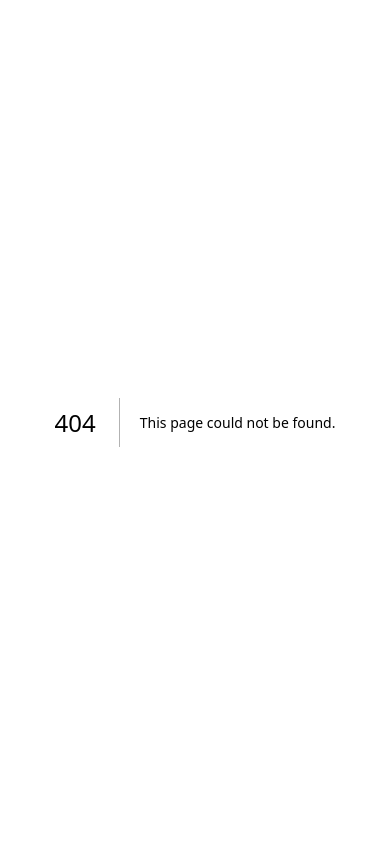
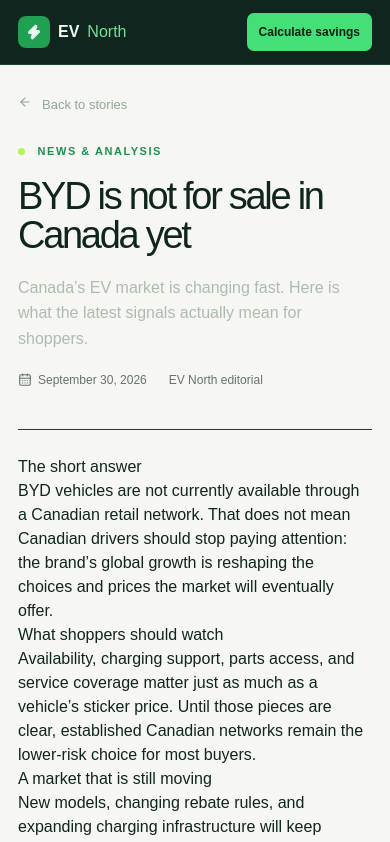
Before and after one commit to DishanH/evnorth-website-redesign, a Next.js app: page /blog/byd-not-for-sale-canada in a window 390 px wide. Before the commit this address had no page. Shown: the top 842 px of the page. Built offline with nearby package versions, Linux system fonts and the light colour scheme.

Commit message:
feat: add new blog story page and update global styles
Added a new blog story page with dynamic content and updated global CSS styles for better responsiveness.

V0-Chat-Id: q4lnqTMO3Tn

```diff
--- /dev/null
+++ b/app/blog/[slug]/page.tsx
@@ -0,0 +1,14 @@
+import { ArrowLeft, ArrowRight, CalendarDays, Zap } from 'lucide-react'
+
+const stories: Record<string, { tag: string; title: string; date: string; intro: string; sections: [string, string][] }> = {
+  'byd-not-for-sale-canada': {
+    tag: 'News & analysis', title: 'BYD is not for sale in Canada yet', date: 'September 30, 2026', intro: 'Canada’s EV market is changing fast. Here is what the latest signals actually mean for shoppers.',
+    sections: [['The short answer', 'BYD vehicles are not currently available through a Canadian retail network. That does not mean Canadian drivers should stop paying attention: the brand’s global growth is reshaping the choices and prices the market will eventually offer.'], ['What shoppers should watch', 'Availability, charging support, parts access, and service coverage matter just as much as a vehicle’s sticker price. Until those pieces are clear, established Canadian networks remain the lower-risk choice for most buyers.'], ['A market that is still moving', 'New models, changing rebate rules, and expanding charging infrastructure will keep shifting the conversation. EV North will keep tracking the practical details behind the headlines.']],
+  },
+}
+
+export default async function StoryPage({ params }: { params: Promise<{ slug: string }> }) {
+  const { slug } = await params
+  const story = stories[slug] ?? stories['byd-not-for-sale-canada']
+  return <main className="catalogue-page editorial-page"><header className="catalogue-header"><a href="/" className="catalogue-brand"><span><Zap size={16} fill="currentColor" /></span>EV<span>North</span></a><nav><a href="/vehicles">Vehicles</a><a href="/guides">Guides</a><a href="/blog">Stories</a><a href="/electric-trucks-canada">EV trucks</a></nav><a className="catalogue-cta" href="/#tools">Calculate savings</a></header><article className="article-container"><a className="breadcrumb" href="/blog"><ArrowLeft size={14} /> Back to stories</a><div className="article-hero"><p className="eyebrow"><span className="eyebrow-dot" /> {story.tag}</p><h1>{story.title}</h1><p>{story.intro}</p><div className="editorial-meta"><span><CalendarDays size={14} /> {story.date}</span><span>EV North editorial</span></div></div><div className="article-layout"><div className="article-copy">{story.sections.map(([heading, text]) => <section key={heading}><h2>{heading}</h2><p>{text}</p></section>)}<a href="/blog" className="button button-primary">More stories <ArrowRight size={16} /></a></div><aside className="article-aside"><span>EV NORTH</span><strong>Independent context for the road ahead.</strong></aside></div></article><footer className="catalogue-footer"><span>EV North · Independent EV research for Canada.</span><a href="/">Back to EV North <ArrowRight size={14} /></a></footer></main>
+}
--- /dev/null
+++ b/app/guides/[slug]/page.tsx
@@ -0,0 +1,6 @@
+import { ArrowLeft, ArrowRight, Check, Zap } from 'lucide-react'
+
+const guides: Record<string, { tag: string; title: string; intro: string; steps: [string, string][] }> = {
+  'ev-charging-cost-canada': { tag: 'Ownership guide', title: 'How much does it cost to charge an EV?', intro: 'Understand home charging, public networks, and the cost per 100 kilometres across Canada.', steps: [['Start with home charging', 'For most drivers, overnight charging at home is the most predictable and affordable option. Your electricity rate, vehicle efficiency, and weekly distance do most of the work.'], ['Compare public charging carefully', 'Public fast charging is convenient on road trips, but prices vary by network and location. Check the rate before plugging in and use it strategically.'], ['Use your real driving pattern', 'A simple monthly estimate is more useful than a headline number. Track kilometres driven, efficiency, and the energy rate where you live.']] },
+}
+export default async function GuideSlugPage({ params }: { params: Promise<{ slug: string }> }) { const { slug } = await params; const guide = guides[slug] ?? guides['ev-charging-cost-canada']; return <main className="catalogue-page editorial-page"><header className="catalogue-header"><a href="/" className="catalogue-brand"><span><Zap size={16} fill="currentColor" /></span>EV<span>North</span></a><nav><a href="/vehicles">Vehicles</a><a href="/guides">Guides</a><a href="/blog">Stories</a><a href="/electric-trucks-canada">EV trucks</a></nav><a className="catalogue-cta" href="/#tools">Calculate savings</a></header><article className="article-container"><a className="breadcrumb" href="/guides"><ArrowLeft size={14} /> Back to guides</a><div className="article-hero"><p className="eyebrow"><span className="eyebrow-dot" /> {guide.tag}</p><h1>{guide.title}</h1><p>{guide.intro}</p></div><div className="article-layout"><div className="article-copy">{guide.steps.map(([heading, text]) => <section key={heading}><h2><Check size={20} /> {heading}</h2><p>{text}</p></section>)}<a href="/guides" className="button button-primary">Explore more guides <ArrowRight size={16} /></a></div><aside className="article-aside"><span>EV NORTH GUIDE</span><strong>Clear decisions for Canadian drivers.</strong></aside></div></article><footer className="catalogue-footer"><span>EV North · Independent EV research for Canada.</span><a href="/">Back to EV North <ArrowRight size={14} /></a></footer></main> }
--- /dev/null
+++ b/app/used-ev-buying-checklist-canada/page.tsx
@@ -0,0 +1,4 @@
+import { ArrowLeft, ArrowRight, Check, Zap } from 'lucide-react'
+
+const checks = [['Battery health', 'Ask for battery health information and confirm the vehicle has enough usable range for your regular routes.'], ['Charging history', 'Check the included cable, charging port, and whether the vehicle supports the charging speeds you need.'], ['Recall and service records', 'Review open recalls, maintenance history, accident records, and any remaining warranty coverage.'], ['Winter readiness', 'Inspect tires, heat-pump equipment where available, and expected winter range before buying.']]
+export default function UsedEvChecklistPage() { return <main className="catalogue-page editorial-page"><header className="catalogue-header"><a href="/" className="catalogue-brand"><span><Zap size={16} fill="currentColor" /></span>EV<span>North</span></a><nav><a href="/vehicles">Vehicles</a><a href="/guides">Guides</a><a href="/blog">Stories</a><a href="/electric-trucks-canada">EV trucks</a></nav><a className="catalogue-cta" href="/#tools">Calculate savings</a></header><article className="article-container"><a className="breadcrumb" href="/guides"><ArrowLeft size={14} /> Back to guides</a><div className="article-hero"><p className="eyebrow"><span className="eyebrow-dot" /> Buying guide</p><h1>Used EV buying checklist for Canada</h1><p>The practical checklist for battery health, recalls, charging, and insurance before you sign.</p></div><div className="article-layout"><div className="article-copy">{checks.map(([heading, text]) => <section key={heading}><h2><Check size={20} /> {heading}</h2><p>{text}</p></section>)}<a href="/guides" className="button button-primary">Explore more guides <ArrowRight size={16} /></a></div><aside className="article-aside"><span>8 CHECKS</span><strong>Buy with more confidence, not more guesswork.</strong></aside></div></article><footer className="catalogue-footer"><span>EV North · Independent EV research for Canada.</span><a href="/">Back to EV North <ArrowRight size={14} /></a></footer></main> }
```
Also changed, not shown: app/globals.css.
